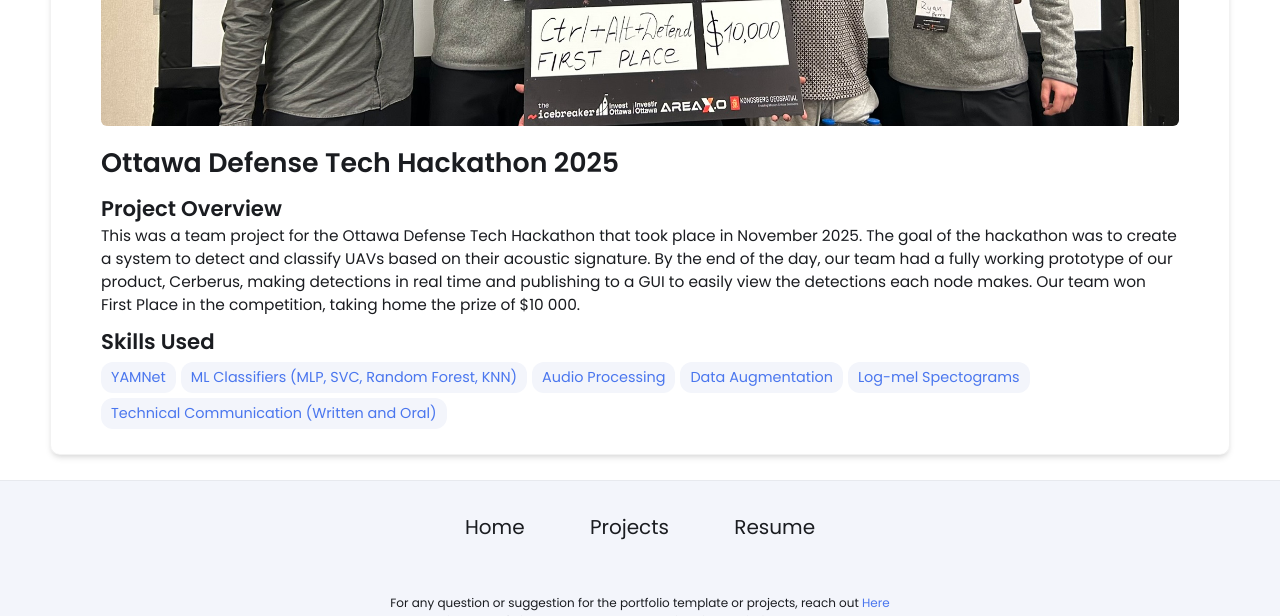
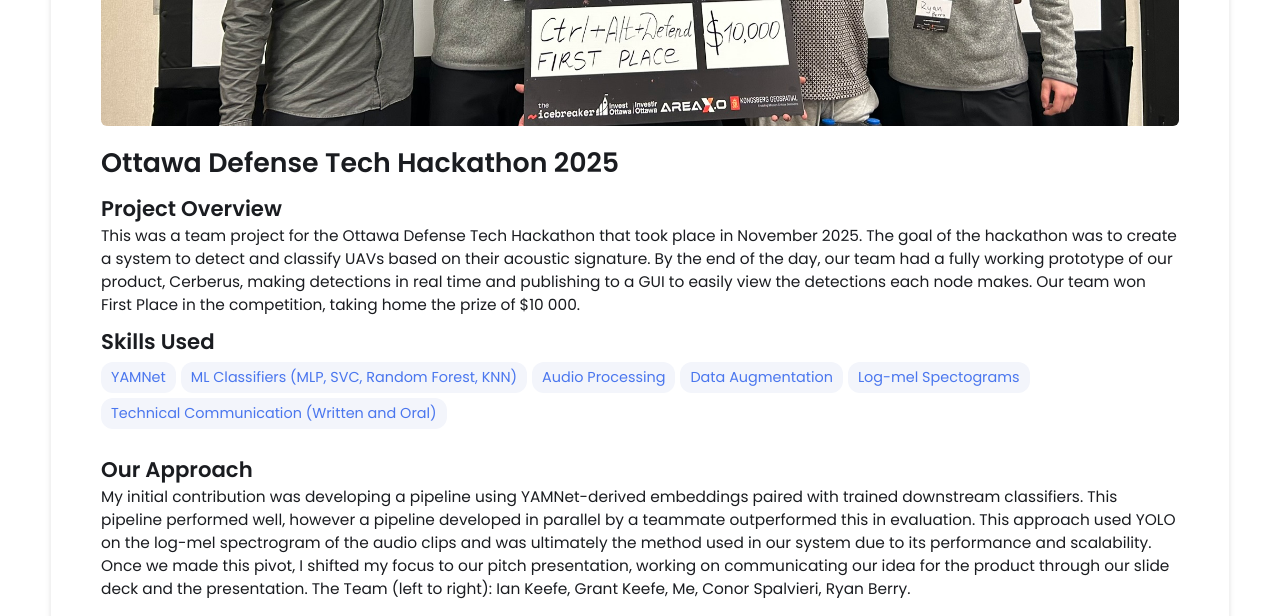
Before and after one commit to gabedavid03/gabedavid03.github.io, a Jekyll site: the page built from _projects/Edge-Deployed-Acoustic-UAV-Detection/index.md, in a window 1280 px wide and 1400 px high, scrolled down 611 px. Shown: the top 616 px of the window. Built offline with Jekyll 4.4.1, drawn with Linux system fonts in a browser that asks for light colours; some of the changed text lies outside the part shown; grey boxes are pictures that could not be loaded.

Commit message:
ADD: UWB

```diff
--- a/_projects/Edge-Deployed-Acoustic-UAV-Detection/index.md
+++ b/_projects/Edge-Deployed-Acoustic-UAV-Detection/index.md
@@ -11,3 +11,15 @@ skills:
   - Technical Communication (Written and Oral)
 main-image: /IMG_4428.JPEG
 ---
+
+## Our Approach
+My initial contribution was developing a pipeline using YAMNet-derived embeddings paired with trained downstream classifiers. This pipeline performed well, however a pipeline developed in parallel by a teammate outperformed this in evaluation. This approach used YOLO on the log-mel spectrogram of the audio clips and was ultimately the method used in our system due to its performance and scalability. Once we made this pivot, I shifted my focus to our pitch presentation, working on communicating our idea for the product through our slide deck and the presentation. The Team (left to right): Ian Keefe, Grant Keefe, Me, Conor Spalvieri, Ryan Berry.
+
+<iframe
+  src="/assets/pdfs/Cerberus.pdf"
+  width="100%"
+  height="650px"
+  style="border: none;">
+</iframe>
+
+[Download slides (PDF)](/assets/pdfs/Cerberus.pdf)
```
Also changed, not shown: 1 other file.
